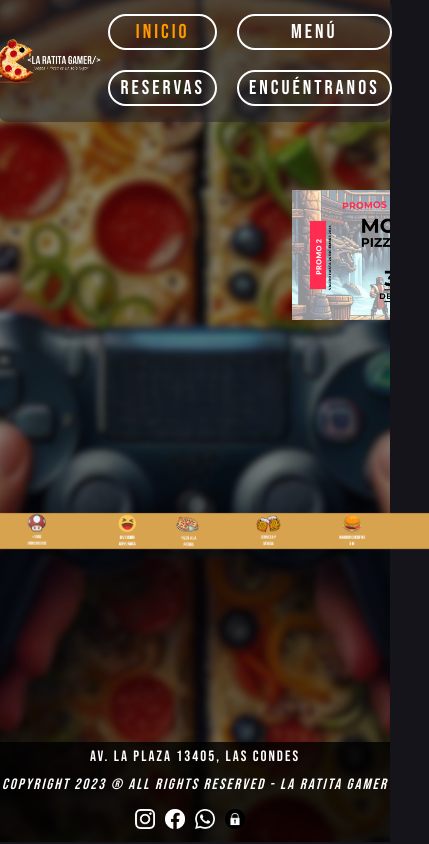
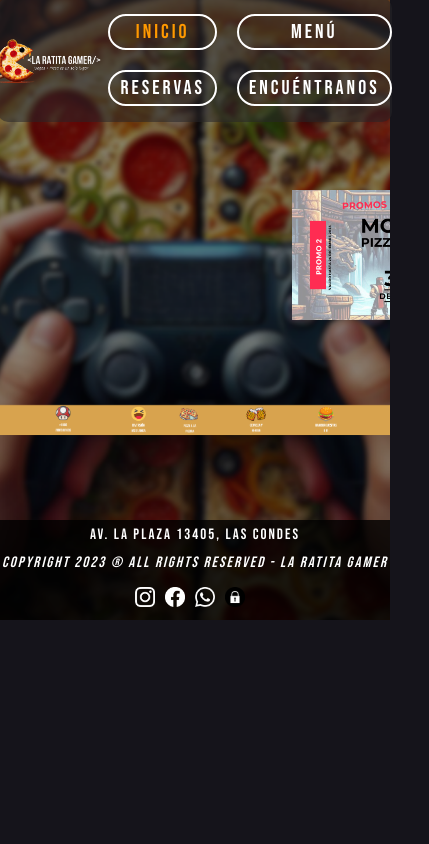
Before and after one commit to Pepeoawvh/Proyecto4DWFS, a React (Vite) app: page / in a window 390 px wide. Shown: the whole page, 429 px wide, since content can reach past the window. Built offline with nearby package versions, Linux system fonts and the light colour scheme; a web font is replaced by a local one.

Commit message:
detalles responsividad, post entrega

```diff
--- a/src/styles/Formulario.css
+++ b/src/styles/Formulario.css
@@ -126,7 +126,6 @@
     border: 2px solid rgb(0, 0, 0);
     border-radius: 20px;
     box-sizing: border-box;
-    margin-left: 40px;
     margin-bottom: 60px;
 
   }
--- a/src/styles/Reserva.css
+++ b/src/styles/Reserva.css
@@ -51,3 +51,13 @@
   font-weight: bold;
 
 }
+
+@media screen and (max-width: 768px) {
+
+  .jumboForm{
+    display: grid;
+    grid-template-columns: 1fr;
+    grid-template-rows: 1fr 1fr
+  }
+
+}
--- a/src/styles/banner.css
+++ b/src/styles/banner.css
@@ -31,8 +31,7 @@
 
   /* Estilos para la imagen del banner */
   .bannerImgRatita {
-    max-width: 120%;
-
+    max-width: 100%;
     width: auto;
     height: auto;
 
@@ -41,10 +40,7 @@
 
   /* Estilos para el contenedor principal del banner */
   .bannerContainer {
-    display: flex;
-    align-items: center;
-    justify-content: center;
-    height: 50vh;
+width: 100%;
     /* Usar el 100% del alto de la ventana del navegador */
   }
 
--- a/src/styles/map.css
+++ b/src/styles/map.css
@@ -97,8 +97,7 @@
 /* Consulta de medios para dispositivos móviles */
 @media screen and (max-width: 768px) {
   .sobreNosotros {
-    background-image: url('/img/backgrounds/bg3.png');
-    height: 130vh;
+    height: 100%;
     background-size: cover; /* Ajusta el tamaño de la imagen de fondo para cubrir todo el contenedor */
     background-position: center center; /* Centra la imagen de fondo */
 
```
